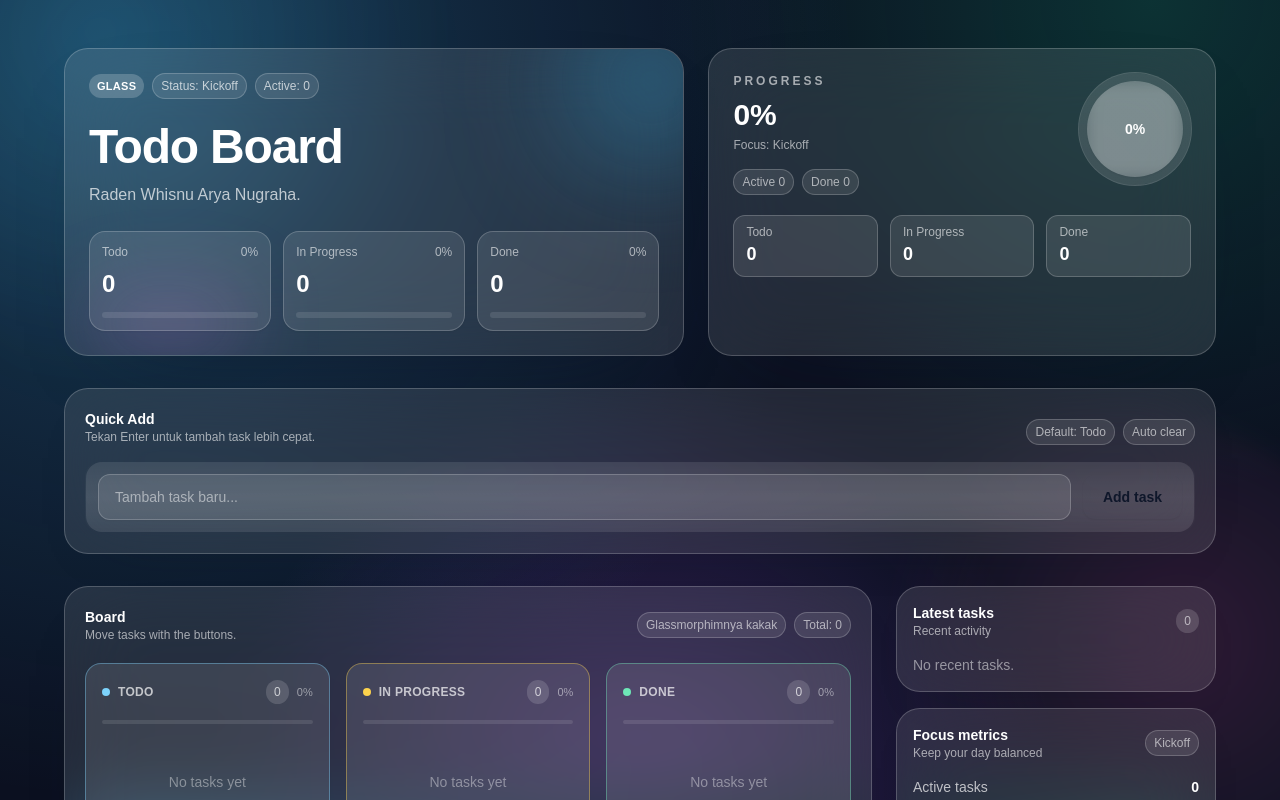
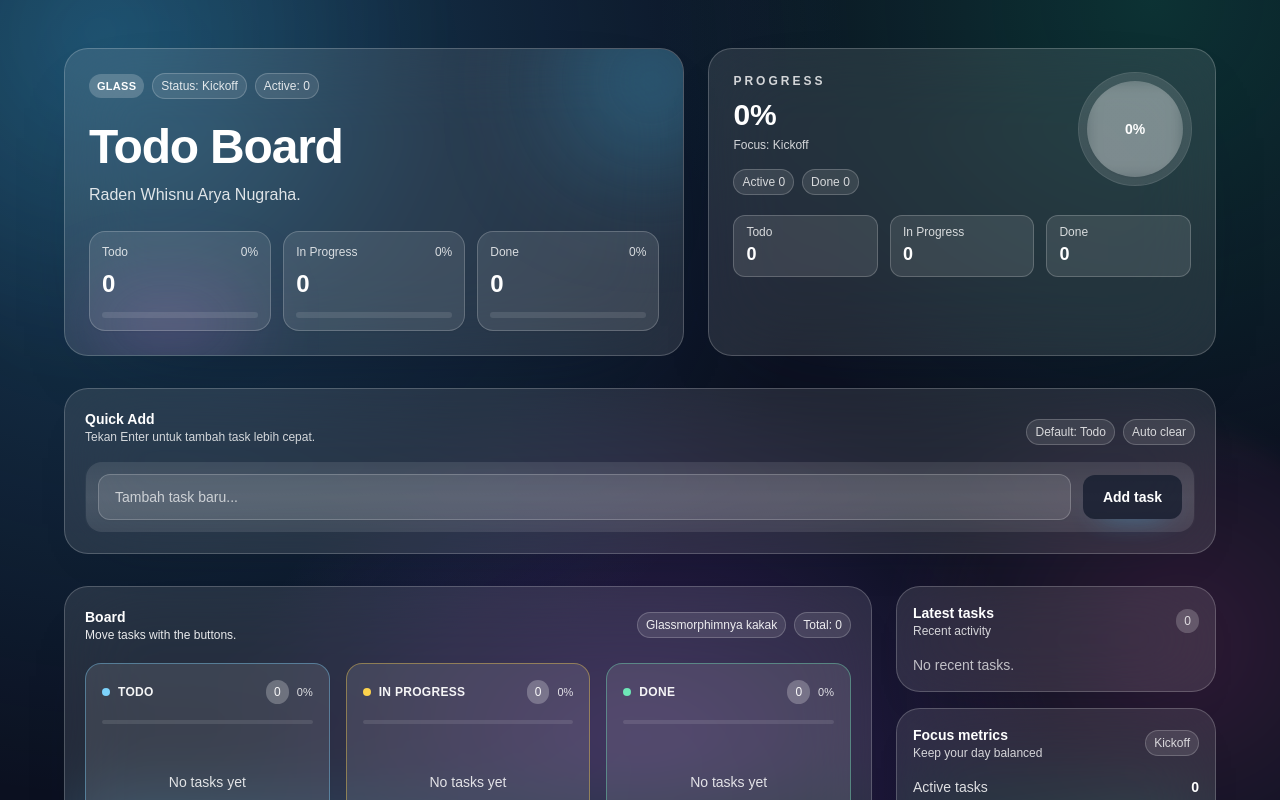
Before and after one commit to CatwisBot/workshop-todo-list-whisnu, a React (Vite) app: page / in a window 1280 px wide. Shown: the top 800 px of the page. Built offline with nearby package versions, Linux system fonts and the light colour scheme.

Commit message:
second commit

```diff
--- a/src/App.tsx
+++ b/src/App.tsx
@@ -101,7 +101,7 @@ function App() {
               className="pointer-events-none absolute bottom-0 left-6 h-16 w-40 rounded-full bg-fuchsia-400/20 blur-2xl"
             />
             <div className="relative space-y-6">
-              <div className="flex flex-wrap items-center gap-2 text-xs text-white/70">
+              <div className="flex flex-wrap items-center gap-2 text-xs text-white/85">
                 <span className="rounded-full bg-white/20 px-2 py-1 text-[11px] font-semibold uppercase tracking-wide text-white">
                   Glass
                 </span>
@@ -116,13 +116,13 @@ function App() {
                 <h1 className="text-4xl font-semibold tracking-tight text-white sm:text-5xl">
                   Todo Board
                 </h1>
-                <p className="mt-3 text-white/70">
+                <p className="mt-3 text-white/85">
                   Raden Whisnu Arya Nugraha.
                 </p>
               </div>
               <div className="grid gap-3 sm:grid-cols-3">
                 <div className="rounded-2xl border border-white/20 bg-white/10 p-3 shadow-sm">
-                  <div className="flex items-center justify-between text-xs text-white/60">
+                  <div className="flex items-center justify-between text-xs text-white/80">
                     <span>Todo</span>
                     <span>{todoShare}%</span>
                   </div>
@@ -137,7 +137,7 @@ function App() {
                   </div>
                 </div>
                 <div className="rounded-2xl border border-white/20 bg-white/10 p-3 shadow-sm">
-                  <div className="flex items-center justify-between text-xs text-white/60">
+                  <div className="flex items-center justify-between text-xs text-white/80">
                     <span>In Progress</span>
                     <span>{doingShare}%</span>
                   </div>
@@ -152,7 +152,7 @@ function App() {
                   </div>
                 </div>
                 <div className="rounded-2xl border border-white/20 bg-white/10 p-3 shadow-sm">
-                  <div className="flex items-center justify-between text-xs text-white/60">
+                  <div className="flex items-center justify-between text-xs text-white/80">
                     <span>Done</span>
                     <span>{doneShare}%</span>
                   </div>
@@ -172,16 +172,16 @@ function App() {
           <div className="rounded-3xl border border-white/20 bg-white/10 p-6 shadow-[0_30px_90px_-60px_rgba(15,23,42,0.8)] backdrop-blur-2xl animate-fade-up">
             <div className="flex items-start justify-between gap-6">
               <div>
-                <p className="text-xs font-semibold uppercase tracking-[0.25em] text-white/60">
+                <p className="text-xs font-semibold uppercase tracking-[0.25em] text-white/80">
                   Progress
                 </p>
                 <p className="mt-2 text-3xl font-semibold text-white">
                   {progress}%
                 </p>
-                <p className="mt-1 text-xs text-white/60">
+                <p className="mt-1 text-xs text-white/80">
                   Focus: {focusLabel}
                 </p>
-                <div className="mt-4 flex flex-wrap items-center gap-2 text-xs text-white/60">
+                <div className="mt-4 flex flex-wrap items-center gap-2 text-xs text-white/80">
                   <span className="rounded-full border border-white/20 bg-white/10 px-2 py-1">
                     Active {activeCount}
                   </span>
@@ -205,19 +205,19 @@ function App() {
             </div>
             <div className="mt-5 grid grid-cols-3 gap-3 text-xs">
               <div className="rounded-xl border border-white/20 bg-white/10 px-3 py-2">
-                <p className="text-white/60">Todo</p>
+                <p className="text-white/80">Todo</p>
                 <p className="text-lg font-semibold text-white">
                   {todoCount}
                 </p>
               </div>
               <div className="rounded-xl border border-white/20 bg-white/10 px-3 py-2">
-                <p className="text-white/60">In Progress</p>
+                <p className="text-white/80">In Progress</p>
                 <p className="text-lg font-semibold text-white">
                   {doingCount}
                 </p>
               </div>
               <div className="rounded-xl border border-white/20 bg-white/10 px-3 py-2">
-                <p className="text-white/60">Done</p>
+                <p className="text-white/80">Done</p>
                 <p className="text-lg font-semibold text-white">
                   {doneCount}
                 </p>
@@ -231,11 +231,11 @@ function App() {
           <div className="flex flex-col gap-3 sm:flex-row sm:items-end sm:justify-between">
             <div>
               <p className="text-sm font-semibold text-white">Quick Add</p>
-              <p className="text-xs text-white/60">
+              <p className="text-xs text-white/80">
                 Tekan Enter untuk tambah task lebih cepat.
               </p>
             </div>
-            <div className="flex items-center gap-2 text-xs text-white/60">
+            <div className="flex items-center gap-2 text-xs text-white/80">
               <span className="rounded-full border border-white/20 bg-white/10 px-2 py-1">
                 Default: Todo
               </span>
@@ -252,12 +252,12 @@ function App() {
                 onChange={(event) => setInputValue(event.target.value)}
                 onKeyDown={(event) => event.key === 'Enter' && addTask()}
                 placeholder="Tambah task baru..."
-                className="flex-1 rounded-xl border border-white/20 bg-white/10 px-4 py-3 text-sm text-white placeholder-white/50 shadow-sm outline-none transition focus:border-white/40 focus:ring-4 focus:ring-sky-400/30"
+                className="flex-1 rounded-xl border border-white/20 bg-white/10 px-4 py-3 text-sm text-white placeholder-white/70 shadow-sm outline-none transition focus:border-white/40 focus:ring-4 focus:ring-sky-400/30"
               />
               <button
                 type="button"
                 onClick={addTask}
-                className="rounded-xl bg-linear-to-r from-sky-300 via-cyan-300 to-emerald-300 px-5 py-3 text-sm font-semibold text-slate-900 shadow-sm transition hover:-translate-y-0.5 hover:shadow-md active:translate-y-0"
+                className="rounded-xl bg-slate-900/70 bg-linear-to-r from-sky-400 via-cyan-400 to-emerald-400 px-5 py-3 text-sm font-semibold text-white shadow-[0_12px_28px_-18px_rgba(56,189,248,0.9)] transition hover:-translate-y-0.5 hover:shadow-[0_16px_34px_-18px_rgba(56,189,248,0.95)] active:translate-y-0"
               >
                 Add task
               </button>
@@ -271,11 +271,11 @@ function App() {
             <div className="mb-5 flex flex-wrap items-center justify-between gap-3">
               <div>
                 <p className="text-sm font-semibold text-white">Board</p>
-                <p className="text-xs text-white/60">
+                <p className="text-xs text-white/90">
                   Move tasks with the buttons.
                 </p>
               </div>
-              <div className="flex items-center gap-2 text-xs text-white/60">
+              <div className="flex items-center gap-2 text-xs text-white/90">
                 <span className="rounded-full border border-white/20 bg-white/10 px-2 py-1">
                   Glassmorphimnya kakak
                 </span>
@@ -302,15 +302,15 @@ function App() {
                     <div className="flex items-center justify-between mb-4">
                       <div className="flex items-center gap-2">
                         <span className={`h-2 w-2 rounded-full ${config.dot}`} />
-                        <h2 className="text-xs font-semibold uppercase tracking-wide text-white/70">
+                        <h2 className="text-xs font-semibold uppercase tracking-wide text-white/95">
                           {config.title}
                         </h2>
                       </div>
-                      <div className="flex items-center gap-2 text-xs text-white/60">
-                        <span className="rounded-full bg-white/15 px-2 py-1 text-xs text-white/70">
+                      <div className="flex items-center gap-2 text-xs text-white/90">
+                        <span className="rounded-full bg-white/25 px-2 py-1 text-xs text-white/95">
                           {columnTasks.length}
                         </span>
-                        <span className="text-[11px] text-white/50">
+                        <span className="text-[11px] text-white/85">
                           {columnShare}%
                         </span>
                       </div>
@@ -324,7 +324,7 @@ function App() {
 
                     <div className="space-y-3 min-h-35">
                       {columnTasks.length === 0 ? (
-                        <p className="text-white/40 text-sm text-center py-8">
+                        <p className="text-white/85 text-sm text-center py-8">
                           No tasks yet
                         </p>
                       ) : (
@@ -338,7 +338,7 @@ function App() {
                               className={`absolute left-0 top-0 h-full w-1 rounded-l-xl ${config.dot}`}
                             />
                             <div className="flex items-center justify-between gap-2 pl-2">
-                              <p className="text-sm text-white">
+                              <p className="text-sm text-white/95">
                                 {task.title}
                               </p>
                               <span
@@ -357,7 +357,7 @@ function App() {
                                       status === 'doing' ? 'todo' : 'doing'
                                     )
                                   }
-                                  className="rounded-lg border border-white/20 bg-white/10 px-2 py-1 text-xs text-white/70 transition hover:border-white/40 hover:text-white focus-visible:outline-none focus-visible:ring-2 focus-visible:ring-white/40"
+                                  className="rounded-lg border border-white/20 bg-white/15 px-2 py-1 text-xs text-white/95 transition hover:border-white/40 hover:text-white focus-visible:outline-none focus-visible:ring-2 focus-visible:ring-white/40"
                                 >
                                   Back
                                 </button>
@@ -371,7 +371,7 @@ function App() {
                                       status === 'todo' ? 'doing' : 'done'
                                     )
                                   }
-                                  className="rounded-lg bg-linear-to-r from-sky-300 to-emerald-300 px-2 py-1 text-xs font-semibold text-slate-900 transition hover:opacity-90 focus-visible:outline-none focus-visible:ring-2 focus-visible:ring-white/40"
+                                  className="rounded-lg bg-linear-to-r from-sky-300 to-emerald-300 px-2 py-1 text-xs font-semibold text-white transition hover:opacity-90 focus-visible:outline-none focus-visible:ring-2 focus-visible:ring-white/40"
                                 >
                                   Next
                                 </button>
@@ -401,15 +401,15 @@ function App() {
                   <p className="text-sm font-semibold text-white">
                     Latest tasks
                   </p>
-                  <p className="text-xs text-white/60">Recent activity</p>
+                  <p className="text-xs text-white/80">Recent activity</p>
                 </div>
-                <span className="rounded-full bg-white/15 px-2 py-1 text-xs text-white/60">
+                <span className="rounded-full bg-white/20 px-2 py-1 text-xs text-white/80">
                   {latestTasks.length}
                 </span>
               </div>
               <div className="mt-4 space-y-3">
                 {latestTasks.length === 0 ? (
-                  <p className="text-sm text-white/50">No recent tasks.</p>
+                  <p className="text-sm text-white/70">No recent tasks.</p>
                 ) : (
                   latestTasks.map((task) => {
                     const config = columnConfig[task.status]
@@ -447,15 +447,15 @@ function App() {
                   <p className="text-sm font-semibold text-white">
                     Focus metrics
                   </p>
-                  <p className="text-xs text-white/60">
+                  <p className="text-xs text-white/80">
                     Keep your day balanced
                   </p>
                 </div>
-                <span className="rounded-full border border-white/20 bg-white/10 px-2 py-1 text-xs text-white/60">
+                <span className="rounded-full border border-white/20 bg-white/10 px-2 py-1 text-xs text-white/80">
                   {focusLabel}
                 </span>
               </div>
-              <div className="mt-4 space-y-3 text-sm text-white/70">
+              <div className="mt-4 space-y-3 text-sm text-white/85">
                 <div className="flex items-center justify-between">
                   <span>Active tasks</span>
                   <span className="font-semibold text-white">
```
